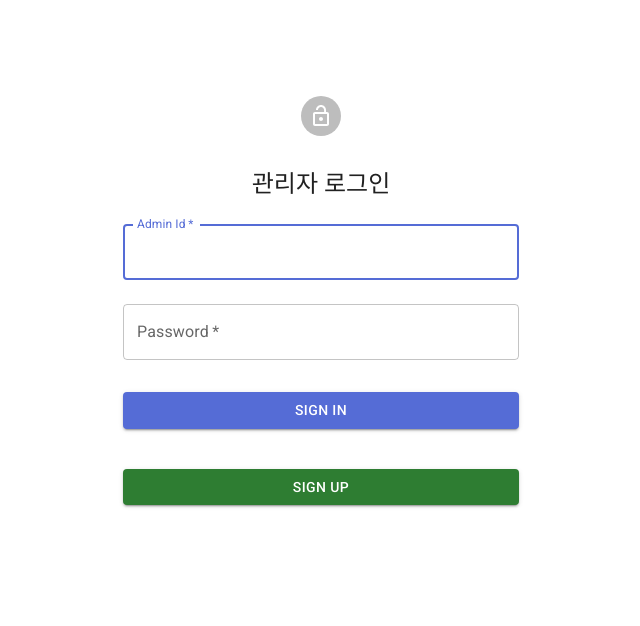
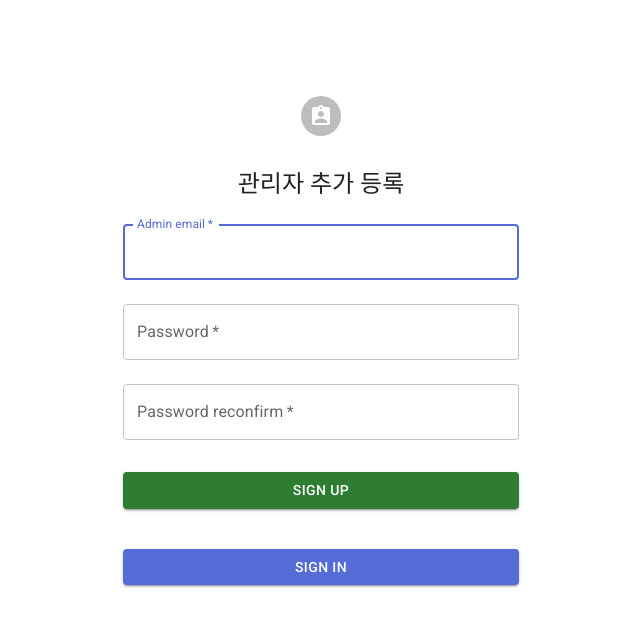
Before and after one commit to 2022-bancow-teamProject/bancow-admin, a React (Create React App) app: page /signup in a window 1280 px wide. Shown: the top 626 px of the page, without its empty margins (319-959 px from the left). Built offline with nearby package versions, Linux system fonts and the light colour scheme.

Commit message:
feat: add validation and swal

```diff
--- a/src/pages/Signup.tsx
+++ b/src/pages/Signup.tsx
@@ -2,20 +2,62 @@ import Avatar from "@mui/material/Avatar";
 import Button from "@mui/material/Button";
 import TextField from "@mui/material/TextField";
 import Box from "@mui/material/Box";
-import LockOpenIcon from "@mui/icons-material/LockOpen";
+import AssignmentIndIcon from "@mui/icons-material/AssignmentInd";
 import Typography from "@mui/material/Typography";
 import Container from "@mui/material/Container";
+import { useNavigate } from "react-router-dom";
+import { useEffect, useState } from "react";
+import Swal from "sweetalert2";
+
+const RegEmail =
+  /^([\w._-])*[a-zA-Z0-9]+([\w._-])*([a-zA-Z0-9])+([\w._-])+@([a-zA-Z0-9]+\.)+[a-zA-Z0-9]{2,8}$/;
+
+const message = {
+  email: "정확한 이메일 주소를 입력해 주세요",
+  notsame: "비밀번호와 비밀번호 확인의 값이 다릅니다",
+  longpass: "8자리 이상의 비밀번호를 설정해 주세요"
+};
+
+type typeofError = "email" | "notsame" | "longpass" | "";
 
 const Signup = () => {
+  const [error, setError] = useState<typeofError>("");
+  const [eMail, setEMail] = useState("");
+  const [pass1, setPass1] = useState("");
+  const [pass2, setPass2] = useState("");
+  const navigate = useNavigate();
   const handleSubmit = (event: React.FormEvent<HTMLFormElement>) => {
     event.preventDefault();
-    const data = new FormData(event.currentTarget);
-    // eslint-disable-next-line no-console
-    console.log({
-      id: data.get("id"),
-      password: data.get("password")
-    });
+    if (!RegEmail.test(eMail)) {
+      return setError("email");
+    }
+    if (pass1.length < 8) {
+      return setError("longpass");
+    }
+    if (pass1 !== pass2) {
+      return setError("notsame");
+    }
+    console.log(eMail, pass1, pass2);
+    // 통신 결과에 따른 분기
+    // if (res === "success") {
+    //   Swal.fire(
+    //     "가입 완료",
+    //     "입력하신 이메일로 인증 메일이 발송되었습니다",
+    //     "success"
+    //   ).then(()=> {navigate('/')});
+    // } else {
+    //   Swal.fire({
+    //     icon: "error",
+    //     title: "가입 실패",
+    //     text: "다시 한번 가입을 시도해 주세요"
+    //   });
+    // }
   };
+
+  useEffect(() => {
+    setError("");
+  }, [eMail, pass1, pass2]);
+
   return (
     <Container component="main" maxWidth="xs">
       <Box
@@ -28,44 +70,64 @@ const Signup = () => {
         }}
       >
         <Avatar sx={{ m: 4 }}>
-          <LockOpenIcon />
+          <AssignmentIndIcon />
         </Avatar>
         <Typography component="h1" variant="h5">
-          관리자 로그인
+          관리자 추가 등록
         </Typography>
         <Box component="form" onSubmit={handleSubmit} noValidate sx={{ mt: 1 }}>
           <TextField
+            error={error === "email"}
+            type="email"
             margin="normal"
             required
             fullWidth
-            name="id"
-            label="Admin Id"
+            name="email"
+            label="Admin email"
             autoFocus
+            value={eMail}
+            onChange={(e) => setEMail(e.target.value)}
           />
           <TextField
+            error={error === "longpass"}
             margin="normal"
             required
             fullWidth
-            name="password"
+            name="password1"
             label="Password"
             type="password"
+            value={pass1}
+            onChange={(e) => setPass1(e.target.value)}
           />
+          <TextField
+            error={error === "notsame"}
+            margin="normal"
+            required
+            fullWidth
+            name="password2"
+            label="Password reconfirm"
+            type="password"
+            value={pass2}
+            onChange={(e) => setPass2(e.target.value)}
+          />
+          {error && <span style={{ color: "red" }}>{message[error]}</span>}
           <Button
             type="submit"
-            fullWidth
-            variant="contained"
-            sx={{ mt: 3, mb: 2 }}
-          >
-            Sign In
-          </Button>
-          <Button
-            type="button"
             fullWidth
             variant="contained"
             color="success"
             sx={{ mt: 3, mb: 2 }}
           >
             Sign Up
+          </Button>
+          <Button
+            type="button"
+            fullWidth
+            variant="contained"
+            sx={{ mt: 3, mb: 2 }}
+            onClick={() => navigate("/")}
+          >
+            Sign In
           </Button>
         </Box>
       </Box>
```
